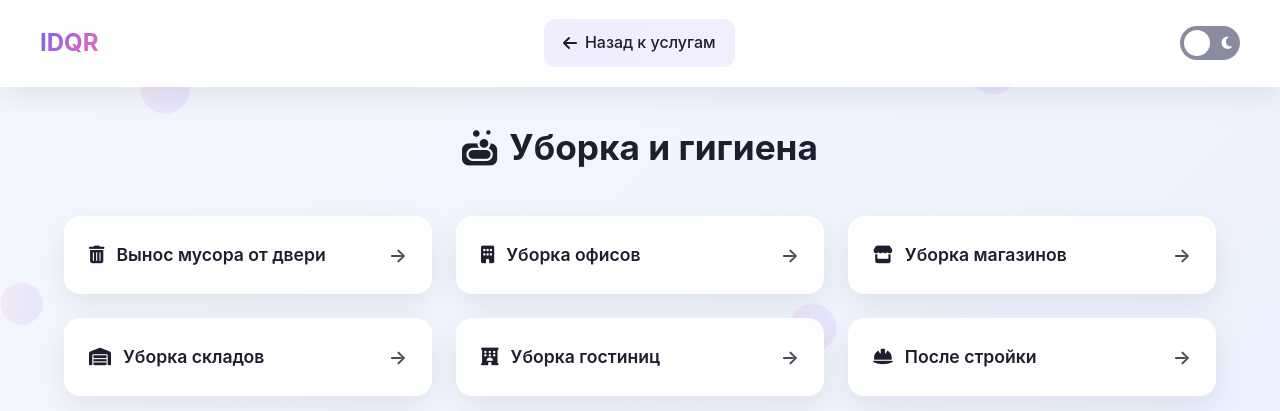
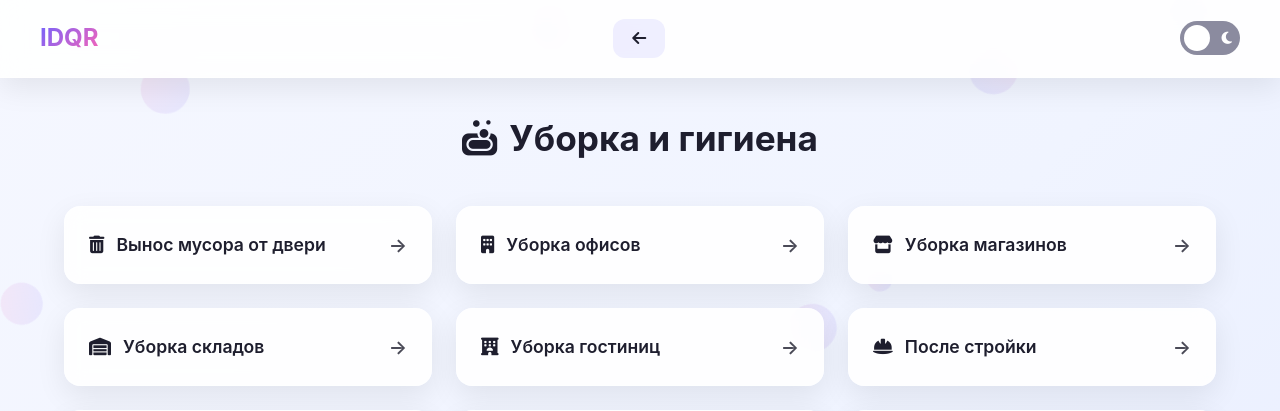
Before and after one commit to Darhan-man/idqr-platform, a FastAPI app: page /dashboard/cleaning in a window 1280 px wide. Shown: the top 411 px of the page. Run offline with FastAPI, Linux system fonts and the light colour scheme.

Commit message:
Add files via upload

```diff
--- a/templates/cleaning.html
+++ b/templates/cleaning.html
@@ -378,7 +378,7 @@
 
   <div class="header">
     <span>IDQR</span>
-    <a href="/dashboard/services" class="back-button"><i class="fas fa-arrow-left"></i> Назад к услугам</a>
+    <a href="/dashboard/services" class="back-button"><i class="fas fa-arrow-left"></i></a>
 
     <div class="theme-switch-wrapper">
       <label class="theme-switch" for="checkbox">
```
